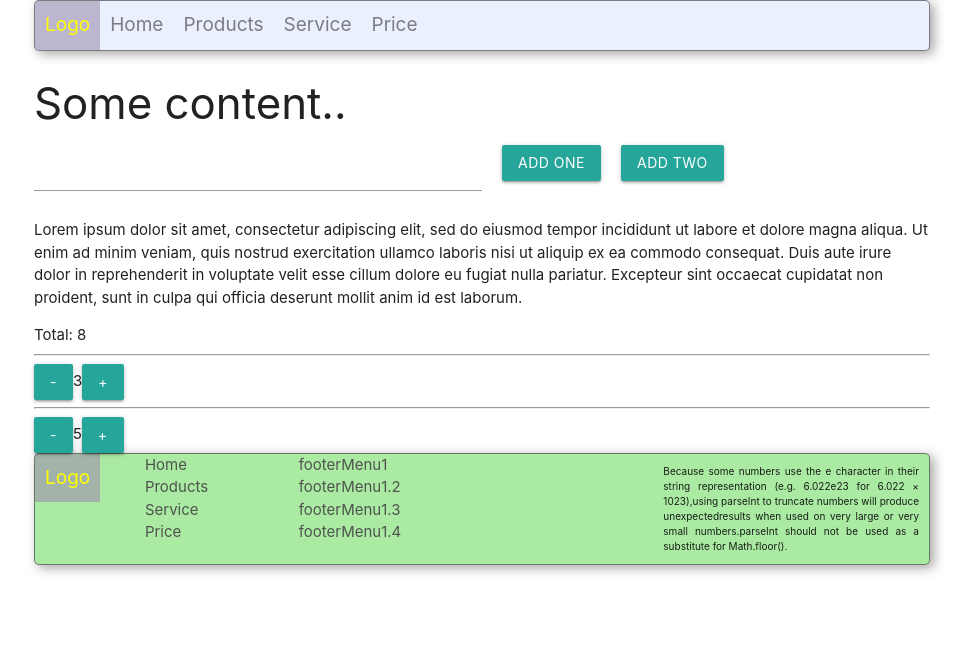
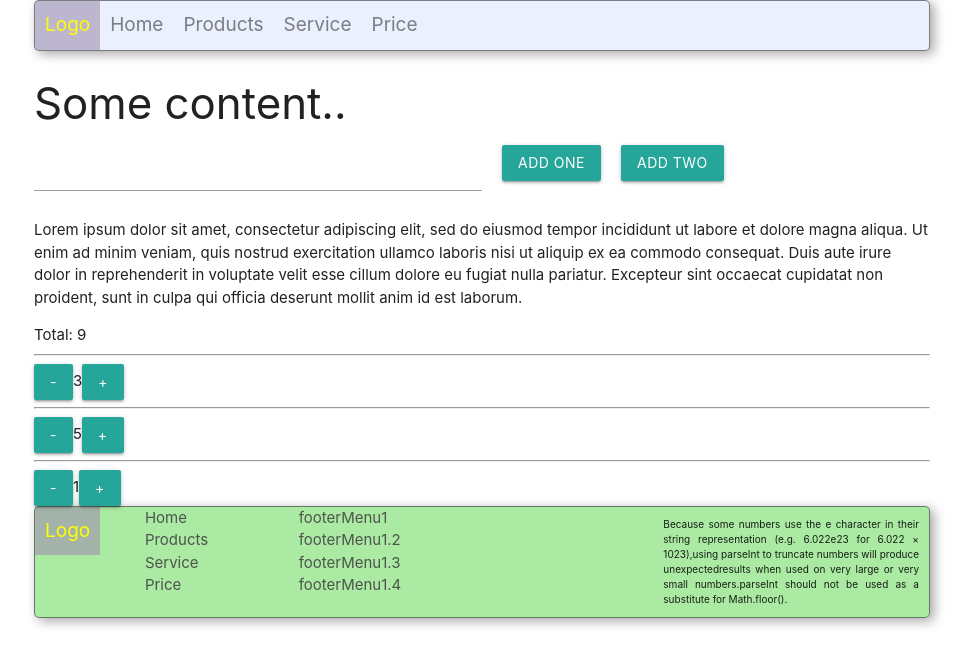
Before and after one commit to Volodymyr-Cherniak/CRA, a React (Create React App) app: page / in a window 1280 px wide. Shown: the top 666 px of the page, without its empty margins (158-1129 px from the left). Built offline with nearby package versions, Linux system fonts and the light colour scheme.

Commit message:
some change

```diff
--- a/src/Components/App.js
+++ b/src/Components/App.js
@@ -49,7 +49,7 @@ const App = () => {
   ];
   const text = "Because some numbers use the e character in their string representation (e.g. 6.022e23 for 6.022 × 1023),using parseInt to truncate numbers will produce unexpectedresults when used on very large or very small numbers.parseInt should not be used as a substitute for Math.floor().";
 
-  const num = [3, 5];
+  const num = [3, 5, 1];
   const sum = num.reduce((a, b) => a + b);
   const [total, setTotal] = useState(sum);
   const totals = (value) => {
```
